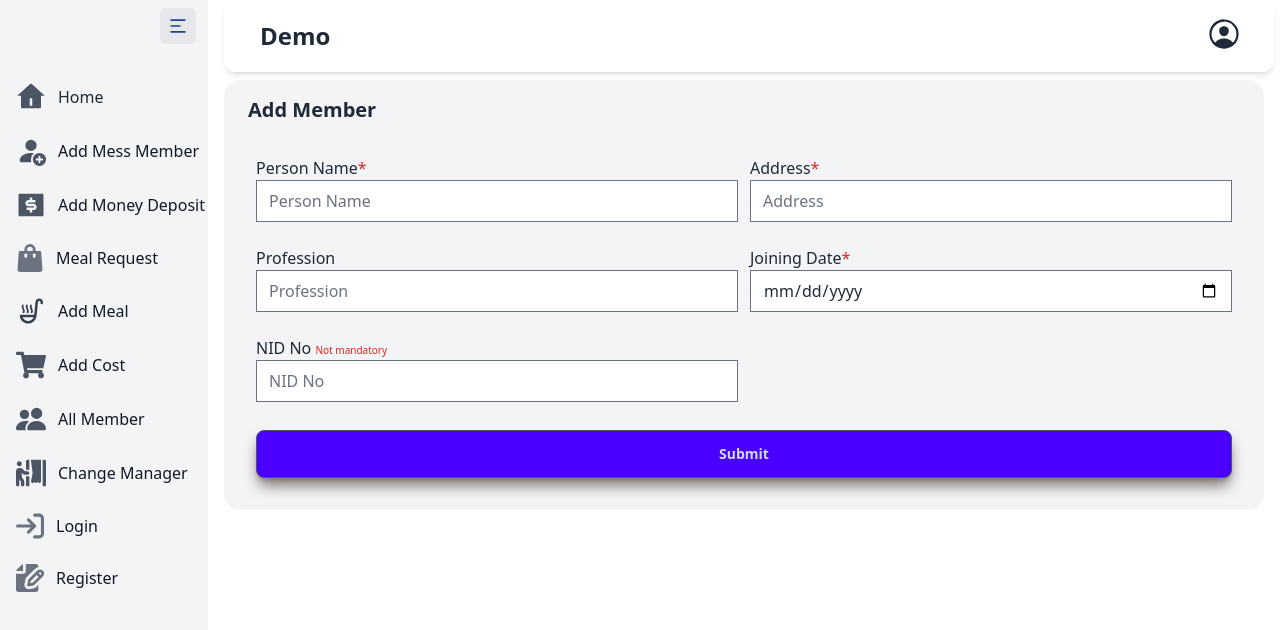
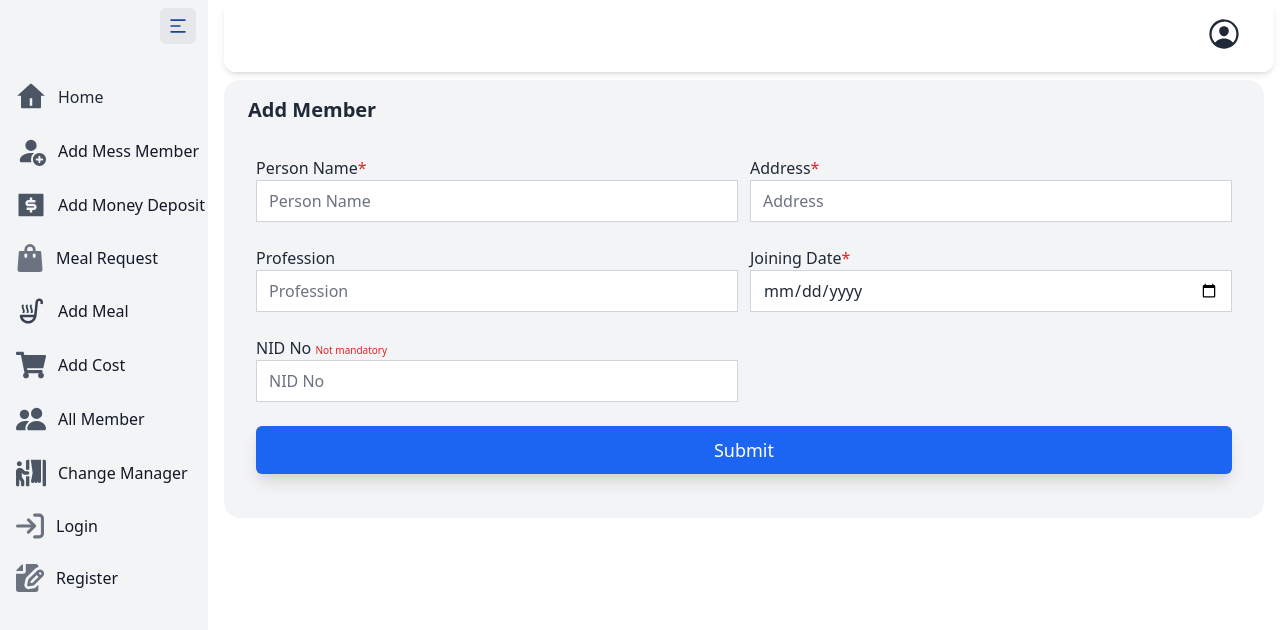
Before and after one commit to mdnasimnirob/mess-management-front-end, a React (Vite) app: page /addMember in a window 1280 px wide. Shown: the top 630 px of the page. Built offline with nearby package versions, Linux system fonts and the light colour scheme; no server answers.

Commit message:
display data in table by grouping

```diff
--- a/src/component/Sidebar.jsx
+++ b/src/component/Sidebar.jsx
@@ -50,7 +50,7 @@ const Sidebar = () => {
                 <div className=" overflow-y-auto">
                     <ul className="space-y-2 font-medium">
                         <li className="flex p- items-center">
-                            <NavLink to='/dashboard' onClick={() => { (setOpen(false)) }} className={`flex p-2 items-center hover:bg-gray-100 w-full`}>
+                            <NavLink to='/home' onClick={() => { (setOpen(false)) }} className={`flex p-2 items-center hover:bg-gray-100 w-full`}>
                                 <RiHome4Fill className=" text-3xl text-gray-600" />
                                 <span className="ms-3">Home</span>
                             </NavLink>
--- a/src/component/TopNavbar.jsx
+++ b/src/component/TopNavbar.jsx
@@ -98,7 +98,7 @@ const TopNavbar = () => {
 
 
 
-                    <span className="text-2xl font-semibold">Demo</span>
+                    <span className="text-2xl font-semibold"></span>
                 </div>
 
 
--- a/src/pages/AddMeal.jsx
+++ b/src/pages/AddMeal.jsx
@@ -1,54 +1,3 @@
-
-// import { useLoaderData } from "react-router-dom";
-
-
-// const AddMeal = () => {
-//     const allMember = useLoaderData();
-//     console.log(allMember)
-//     return (
-//         <div className="overflow-x-auto rounded-box border border-base-content/5 bg-base-100 mb-14">
-//             <table className="table text-center">
-//                 {/* head */}
-//                 <thead>
-//                     <tr className="">
-//                         <th>Serial</th>
-//                         <th>Name</th>
-//                         <th>Address</th>
-//                         <th>Joining</th>
-//                         <th>Action</th>
-//                     </tr>
-//                 </thead>
-//                 <tbody>
-//                     {
-//                         allMember?.map((member, index) => (
-
-//                             <tr key={member._id}>
-//                                 <th>{index + 1}</th>
-//                                 <td>{member.name}</td>
-//                                 <td>{member.address}</td>
-//                                 <td><span className="text-[12px]">{member.joiningDate}</span></td>
-//                                 <td>
-//                                     <div className="flex items-center justify-center gap-2">
-//                                         <input className="pl-2 ml-2" type="checkbox" name="addMeal" id="" />
-//                                         <h3>Add Meal</h3>
-//                                     </div>
-//                                 </td>
-//                             </tr>
-//                         ))
-//                     }
-
-
-//                 </tbody>
-//             </table>
-//         </div>
-
-//     );
-// };
-
-// export default AddMeal;
-
-
-
 import { useLoaderData } from "react-router-dom";
 import { useState } from "react";
 import toast from "react-hot-toast";
@@ -81,7 +30,7 @@ const AddMeal = () => {
             name: member.name,
             address: member.address,
             joiningDate: member.joiningDate,
-            mealDate: new Date(),
+            mealDate: new Date().toISOString().split("T")[0],
         }))
 
         try {
--- a/src/pages/AddMember.jsx
+++ b/src/pages/AddMember.jsx
@@ -39,7 +39,7 @@ const AddMember = () => {
                                     {...register("name", { required: true })}
                                     name="name"
                                     type="text"
-                                    className="form-control w-full"
+                                    className="form-control w-full border-gray-300"
                                     id="basic-default-fullname"
                                     placeholder="Person Name"
 
@@ -56,7 +56,7 @@ const AddMember = () => {
                                     {...register("address", { required: true })}
                                     name="address"
                                     type="text"
-                                    className="form-control w-full"
+                                    className="form-control w-full border-gray-300"
                                     id="basic-default-fullname"
                                     placeholder="Address"
                                 />
@@ -71,7 +71,7 @@ const AddMember = () => {
                                     {...register("profession", { required: false })}
                                     name="profession"
                                     type="text"
-                                    className="form-control w-full"
+                                    className="form-control w-full border-gray-300"
                                     id="basic-default-fullname"
                                     placeholder="Profession"
                                 />
@@ -87,7 +87,7 @@ const AddMember = () => {
                                     {...register("joiningDate", { required: true })}
                                     name="joiningDate"
                                     type="date"
-                                    className="form-control w-full"
+                                    className="form-control w-full border-gray-300"
                                     id="basic-default-fullname"
                                     placeholder="Joining Date"
                                 />
@@ -102,7 +102,7 @@ const AddMember = () => {
                                     {...register("nid_no", { required: false })}
                                     name="nid_no"
                                     type="text"
-                                    className="form-control w-full "
+                                    className="form-control w-full border-gray-300 "
                                     id="basic-default-fullname"
                                     placeholder="NID No"
                                 />
@@ -110,7 +110,7 @@ const AddMember = () => {
                         </div>
                     </div>
                     <div>
-                        <input type="submit" className="btn btn-primary mt-4 w-full shadow-lg shadow-stone-500 border-gray-600 p-2" />
+                        <button type="submit" className="btn hover:bg-blue-500 bg-blue-600 border-none rounded-md  my-3 w-full shadow-lg shadow-stone-300 border-gray-300 p-2 text-white text-lg font-normal">Submit</button>
                     </div>
                 </form>
             </div>
--- a/src/pages/Home.jsx
+++ b/src/pages/Home.jsx
@@ -1,8 +1,106 @@
+import { useEffect, useState } from "react";
+import { useLoaderData } from "react-router-dom";
 
 const Home = () => {
+    // const meals = useLoaderData();
+    const [meals, setMeals] = useState([]);
+    const [selectedDate, setSelectedDate] = useState("");
+
+    // Fetch meals for selected date
+    // const fetchMeals = async (date) => {
+    //     if (!date) return;
+    //     try {
+    //         const response = await fetch(`http://localhost:5000/meals?date=${date}`);
+    //         const data = await response.json();
+    //         setMeals(data);
+    //     } catch (error) {
+    //         console.error("Error fetching meals:", error);
+    //     }
+    // };
+
+    const fetchMeals = async () => {
+        try {
+            const response = await fetch("http://localhost:5000/meals");
+            const data = await response.json();
+            setMeals(data);
+        } catch (error) {
+            console.error("Error fetching meals:", error);
+        }
+    };
+
+    useEffect(() => {
+        fetchMeals();
+    }, []);
+
+    // Handle date selection
+    // const handleDateChange = (event) => {
+    //     const date = event.target.value;
+    //     setSelectedDate(date);
+    //     fetchMeals(date);
+    // };
+
+    console.log(meals)
     return (
-        <div>
-            <h3>this is home</h3>
+        <div className="p-4">
+            {/* Date Picker */}
+            {/* <label className="block mb-2 font-bold">Select Date:</label>
+            <input
+                type="date"
+                value={selectedDate}
+                onChange={handleDateChange}
+                className="border px-2 py-1 rounded mb-4"
+            /> */}
+
+            {/* Meal Table */}
+            {/* <table className="table text-center">
+                <thead>
+                    <tr>
+                        <th>Date</th>
+                        <th>Total Meals</th>
+                        <th>Details</th>
+                    </tr>
+                </thead>
+                <tbody>
+                    {meals?.map((meal, index) => (
+                        <tr key={index}>
+                            <td>{meal.mealDate}</td>
+                            <td>{meals.length}</td>
+                            <td>
+                                <button className="px-2 bg-blue-600 text-white rounded-sm">
+                                    Details
+                                </button>
+                            </td>
+                        </tr>
+                    ))}
+                </tbody>
+            </table> */}
+
+            <table className="table text-center">
+                <thead>
+                    <tr>
+                        <th>Date</th>
+                        <th>Total Meals</th>
+                        <th>Details</th>
+                    </tr>
+                </thead>
+                <tbody>
+                    {meals?.map((meal, index) => (
+                        <tr key={index}>
+                            <td>{meal._id}</td>
+                            <td>{meal.totalMeals}</td>
+                            <td>
+                                <button
+                                    onClick={() => console.log(meal.meals)} // Replace with modal or navigation
+                                    className="px-2 bg-blue-600 text-white rounded-sm"
+                                >
+                                    Details
+                                </button>
+                            </td>
+                        </tr>
+                    ))}
+                </tbody>
+            </table>
+
         </div>
     );
 };
--- a/src/routes/Router.jsx
+++ b/src/routes/Router.jsx
@@ -38,7 +38,8 @@ const Router = createBrowserRouter([
             },
             {
                 path: '/home',
-                element: <Home />
+                element: <Home />,
+                loader: () => fetch('http://localhost:5000/meals')
             }
             ,
             {
```
